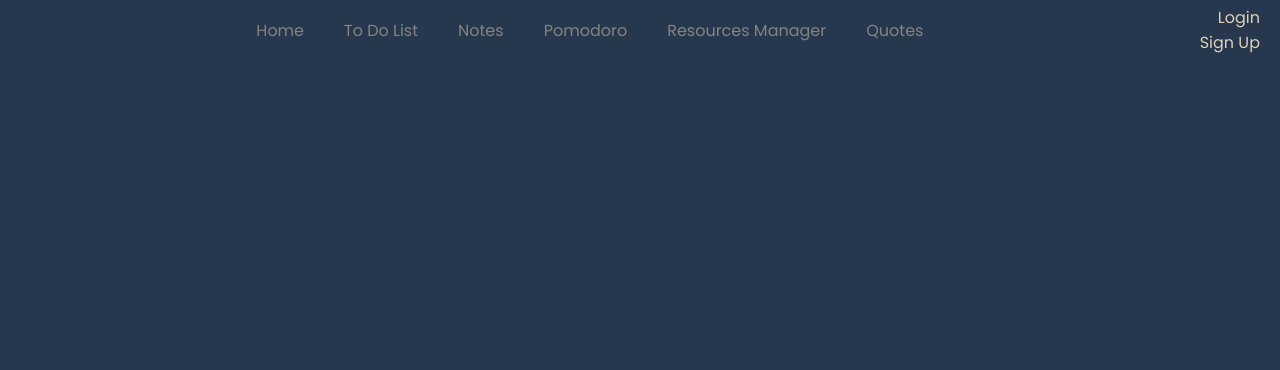
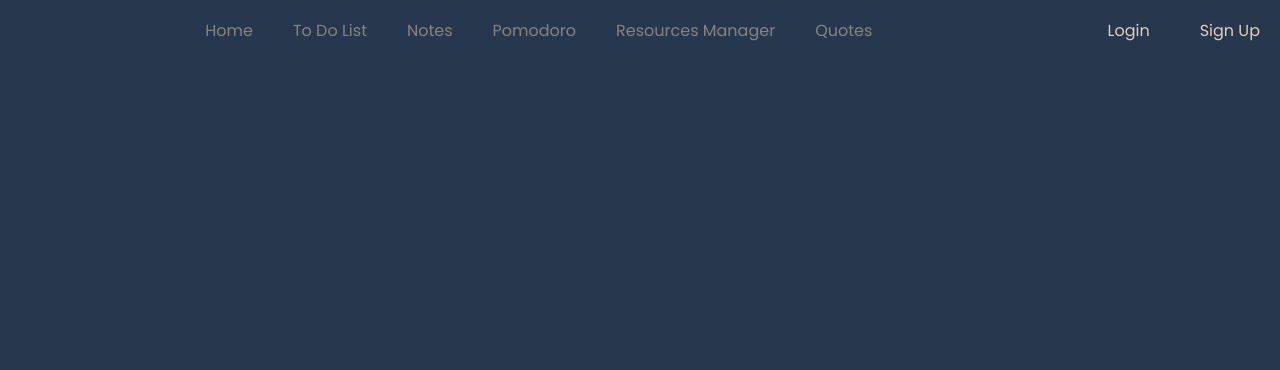
Before and after one commit to M0HAMEDHANY/Self-Development, a plain HTML site: page index.html in a window 1280 px wide. Shown: the top 370 px of the page. Drawn offline with nearby package versions, Linux system fonts and the light colour scheme.

Commit message:
second commit

```diff
--- a/Self Dev/Home/style.css
+++ b/Self Dev/Home/style.css
@@ -85,6 +85,7 @@ nav a:hover {
 nav .auth-link {
   width: max-content;
   display: flex;
+  flex-direction: row;
   margin-left: auto;
 }
 
--- a/index.html
+++ b/index.html
@@ -34,7 +34,7 @@
         <a href="./Self Dev/Resources Manger/index.html">Resources Manager</a>
         <a href="./Self Dev/Quotes/index.html">Quotes</a>
       </div>
-      <div class="auth-lnks">
+      <div class="auth-links">
         <a class="auth-link" id="login-link" href="./Self Dev/Login/login.html">Login</a>
         <a class="auth-link" id="signup-link" href="./Self Dev/Sign Up/signup.html">Sign Up</a>
         <a class="auth-link" id="logout-link" onclick="logout()">Logout</a>
```
